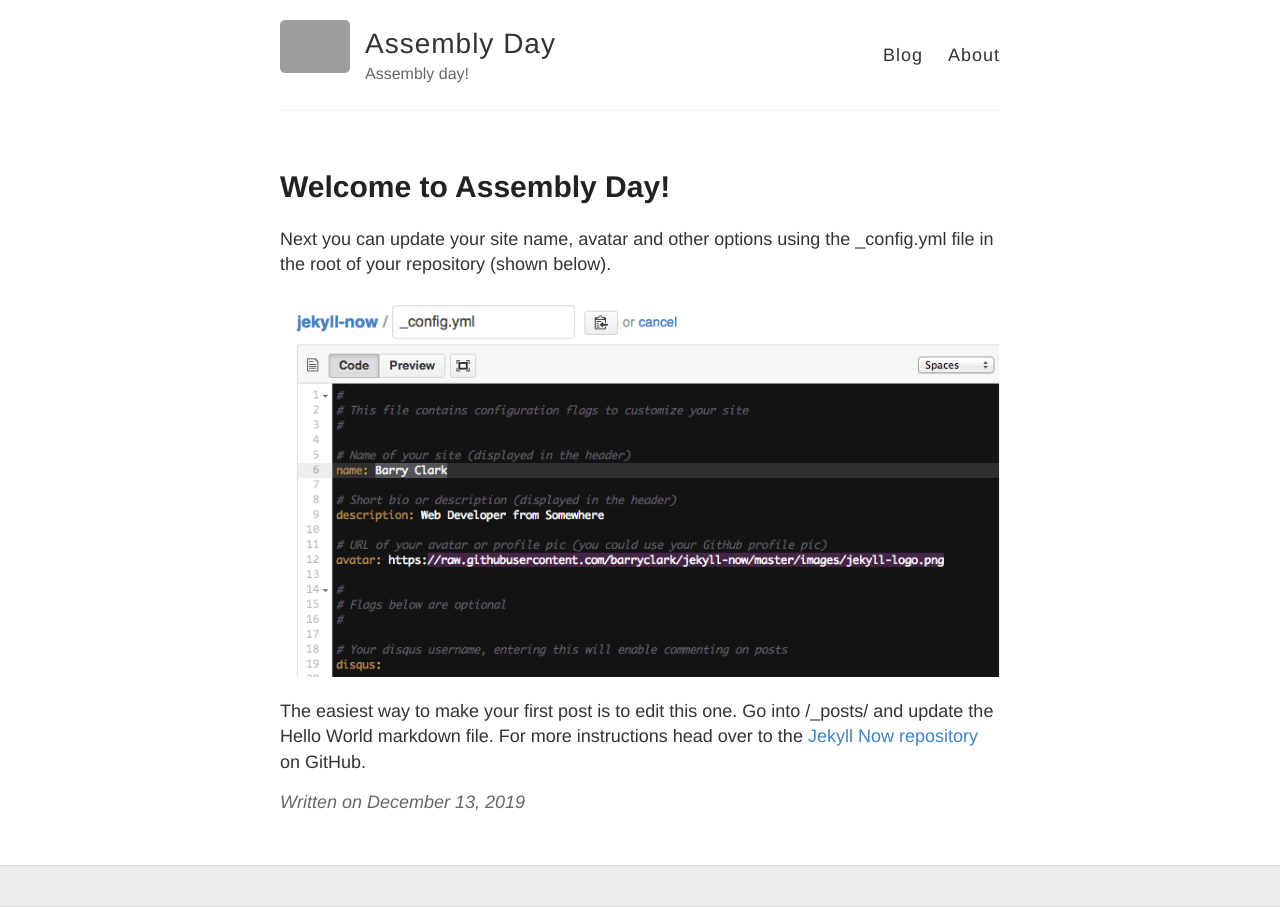
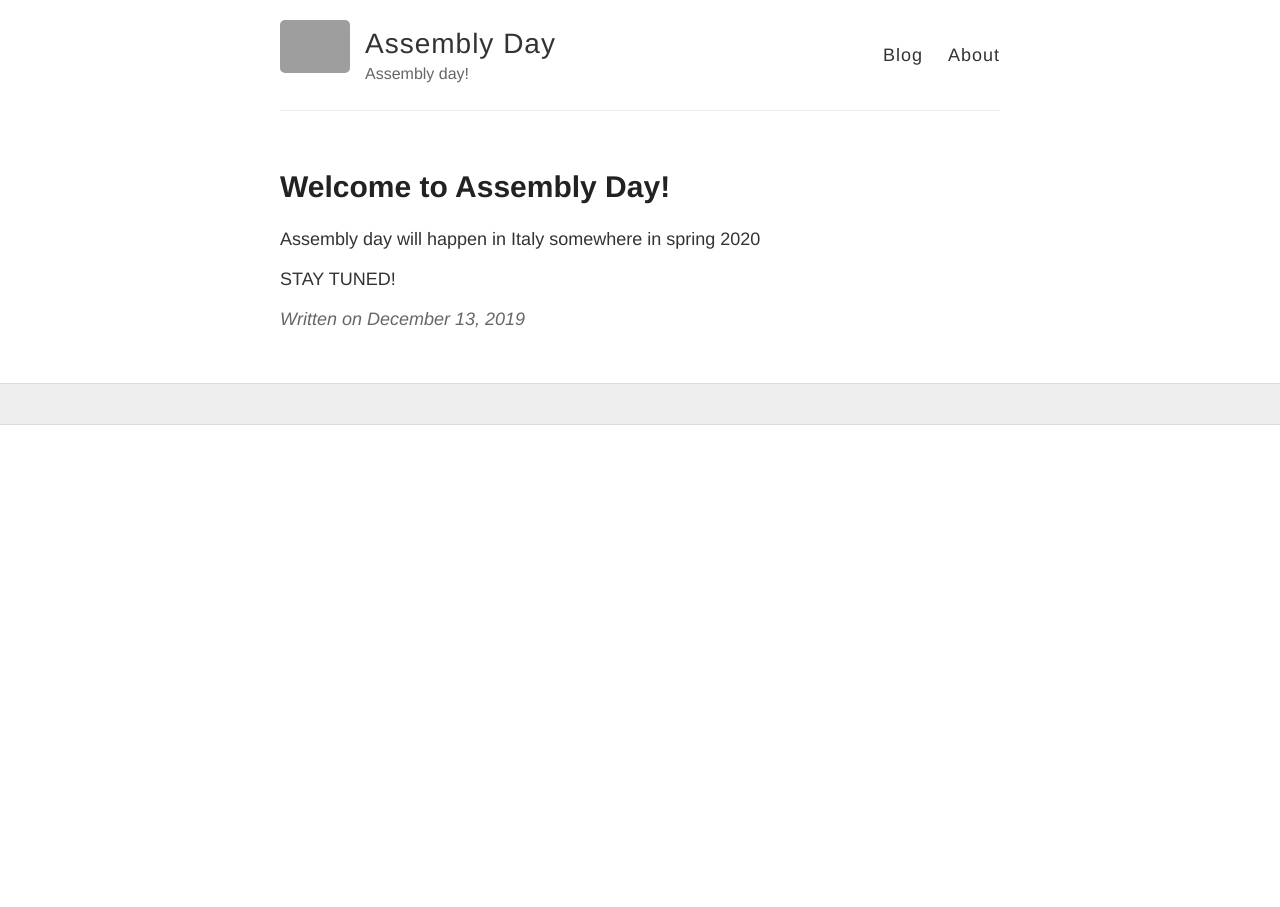
Before and after one commit to assemblyday/assemblyday.github.io, a Jekyll site: the page built from _posts/2019-12-13-Hello-World.md, in a window 1280 px wide. Built offline with Jekyll 4.4.1, drawn with Linux system fonts in a browser that asks for light colours; grey boxes are pictures that could not be loaded.

Commit message:
no message

```diff
--- a/_posts/2019-12-13-Hello-World.md
+++ b/_posts/2019-12-13-Hello-World.md
@@ -3,8 +3,6 @@
 title: Welcome to Assembly Day!
 ---
 
-Next you can update your site name, avatar and other options using the _config.yml file in the root of your repository (shown below).
+Assembly day will happen in Italy somewhere in spring 2020
 
-![_config.yml]({{ site.baseurl }}/images/config.png)
-
-The easiest way to make your first post is to edit this one. Go into /_posts/ and update the Hello World markdown file. For more instructions head over to the [Jekyll Now repository](https://github.com/barryclark/jekyll-now) on GitHub.
+STAY TUNED!
```
